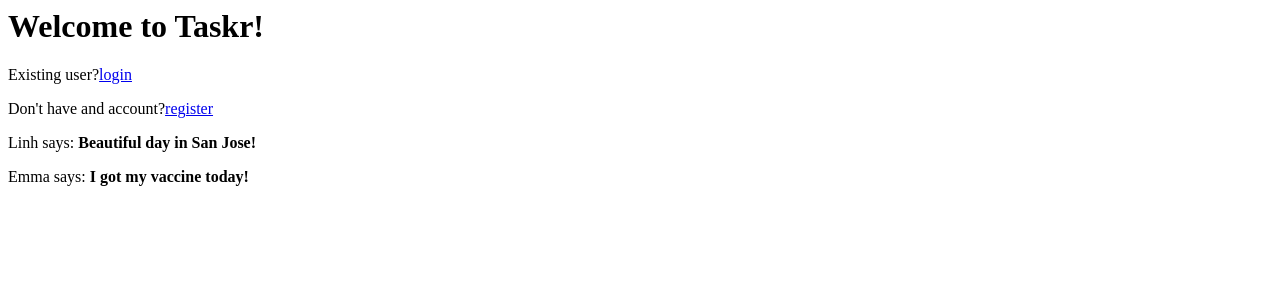
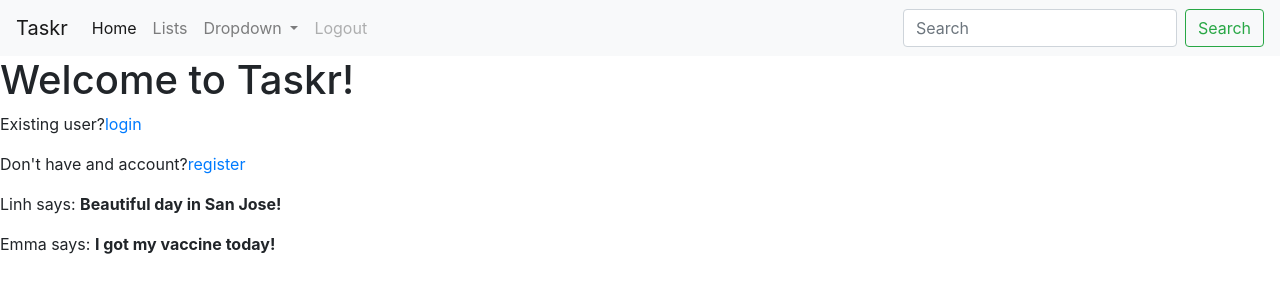
Before and after one commit to ddot159/CMPE131Team6, a Flask app: page / in a window 1280 px wide. Shown: the top 300 px of the page. Run offline with Flask 2, Linux system fonts and the light colour scheme; some libraries are stand-ins or nearby versions.

Commit message:
Navbar added

```diff
--- a/app/templates/base.html
+++ b/app/templates/base.html
@@ -1,3 +1,4 @@
+
 <html>
     <head>
         {% if title %}
@@ -6,6 +7,8 @@
         <title>Home Page - my task</title>
         {% endif %}
     </head>
+
+
     <body>
         {% with messages = get_flashed_messages() %}
         {% if messages %}
--- a/app/templates/hello.html
+++ b/app/templates/hello.html
@@ -1,4 +1,6 @@
+
 {% extends "base.html" %}
+{% include 'navbar.html' %}
 
 {% block content %}
     <h1>Welcome to Taskr!</h1>
--- /dev/null
+++ b/app/templates/navbar.html
@@ -0,0 +1,39 @@
+<link rel="stylesheet" href="https://stackpath.bootstrapcdn.com/bootstrap/4.1.3/css/bootstrap.min.css" integrity="sha384-MCw98/SFnGE8fJT3GXwEOngsV7Zt27NXFoaoApmYm81iuXoPkFOJwJ8ERdknLPMO" crossorigin="anonymous">
+<nav class="navbar navbar-expand-lg navbar-light bg-light">
+  <a class="navbar-brand" href="#">Taskr</a>
+  <button class="navbar-toggler" type="button" data-toggle="collapse" data-target="#navbarSupportedContent" aria-controls="navbarSupportedContent" aria-expanded="false" aria-label="Toggle navigation">
+    <span class="navbar-toggler-icon"></span>
+  </button>
+
+  <div class="collapse navbar-collapse" id="navbarSupportedContent">
+    <ul class="navbar-nav mr-auto">
+      <li class="nav-item active">
+        <a class="nav-link" href="#">Home<span class="sr-only">(current)</span></a>
+      </li>
+      <li class="nav-item">
+        <a class="nav-link" href="#">Lists</a>
+      </li>
+      <li class="nav-item dropdown">
+        <a class="nav-link dropdown-toggle" href="#" id="navbarDropdown" role="button" data-toggle="dropdown" aria-haspopup="true" aria-expanded="false">
+          Dropdown
+        </a>
+        <div class="dropdown-menu" aria-labelledby="navbarDropdown">
+          <a class="dropdown-item" href="#">Action</a>
+          <a class="dropdown-item" href="#">Another action</a>
+          <div class="dropdown-divider"></div>
+          <a class="dropdown-item" href="#">Something else here</a>
+        </div>
+      </li>
+      <li class="nav-item">
+        <a class="nav-link disabled" href="#">Logout</a>
+      </li>
+    </ul>
+    <form class="form-inline my-2 my-lg-0">
+      <input class="form-control mr-sm-2" type="search" placeholder="Search" aria-label="Search">
+      <button class="btn btn-outline-success my-2 my-sm-0" type="submit">Search</button>
+    </form>
+  </div>
+</nav>
+<script src="https://code.jquery.com/jquery-3.3.1.slim.min.js" integrity="sha384-q8i/X+965DzO0rT7abK41JStQIAqVgRVzpbzo5smXKp4YfRvH+8abtTE1Pi6jizo" crossorigin="anonymous"></script>
+<script src="https://cdnjs.cloudflare.com/ajax/libs/popper.js/1.14.3/umd/popper.min.js" integrity="sha384-ZMP7rVo3mIykV+2+9J3UJ46jBk0WLaUAdn689aCwoqbBJiSnjAK/l8WvCWPIPm49" crossorigin="anonymous"></script>
+<script src="https://stackpath.bootstrapcdn.com/bootstrap/4.1.3/js/bootstrap.min.js" integrity="sha384-ChfqqxuZUCnJSK3+MXmPNIyE6ZbWh2IMqE241rYiqJxyMiZ6OW/JmZQ5stwEULTy" crossorigin="anonymous"></script>
```
Also changed, not shown: 1 other file.
